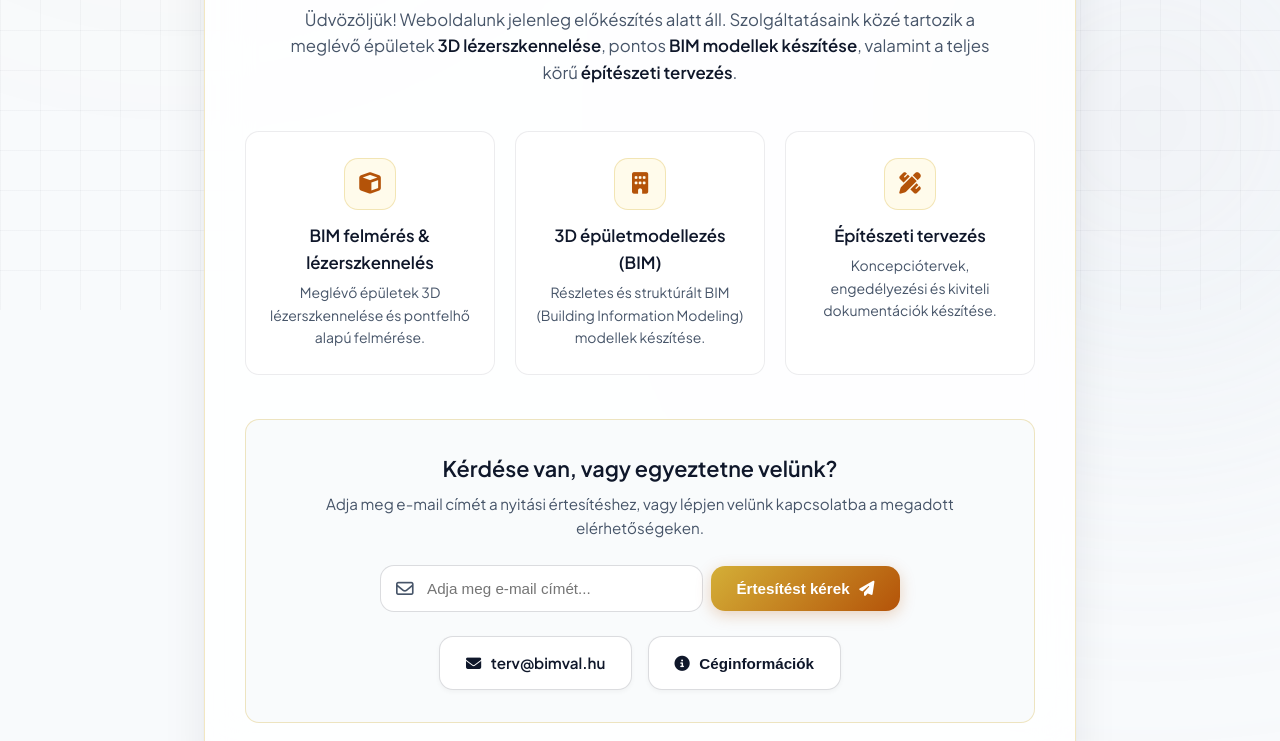
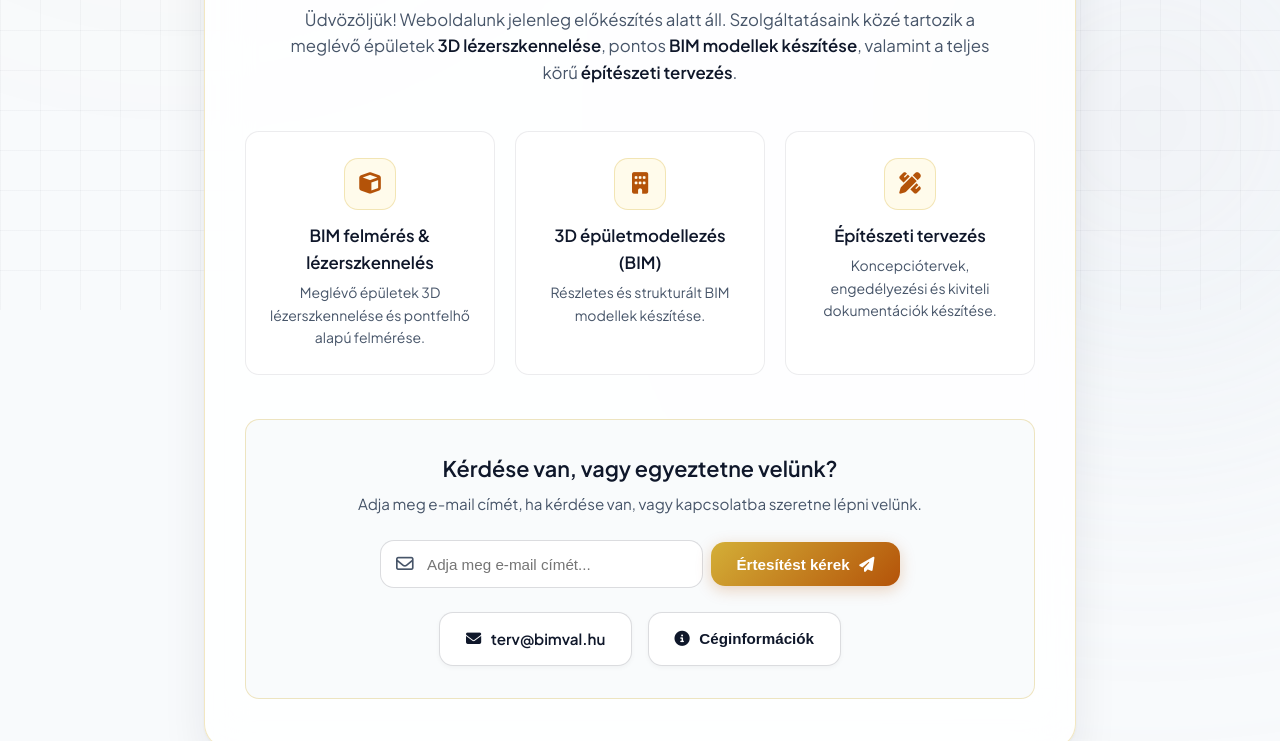
Before and after one commit to Cheesemantice/bimval-website, a plain HTML site: page index.html in a window 1280 px wide. Shown: the part 490-1231 px from the top of the page. Drawn offline with Linux system fonts and the light colour scheme.

Commit message:
Update 1#

```diff
--- a/index.html
+++ b/index.html
@@ -81,7 +81,7 @@
                     </div>
                     <div class="feature-text">
                         <h3>3D épületmodellezés (BIM)</h3>
-                        <p>Részletes és struktúrált BIM (Building Information Modeling) modellek készítése.</p>
+                        <p>Részletes és strukturált BIM modellek készítése.</p>
                     </div>
                 </div>
 
@@ -100,7 +100,7 @@
             <div class="action-box">
                 <div class="action-header">
                     <h2>Kérdése van, vagy egyeztetne velünk?</h2>
-                    <p>Adja meg e-mail címét a nyitási értesítéshez, vagy lépjen velünk kapcsolatba a megadott elérhetőségeken.</p>
+                    <p>Adja meg e-mail címét, ha kérdése van, vagy kapcsolatba szeretne lépni velünk.</p>
                 </div>
 
                 <form id="notify-form" class="subscribe-form">
```
